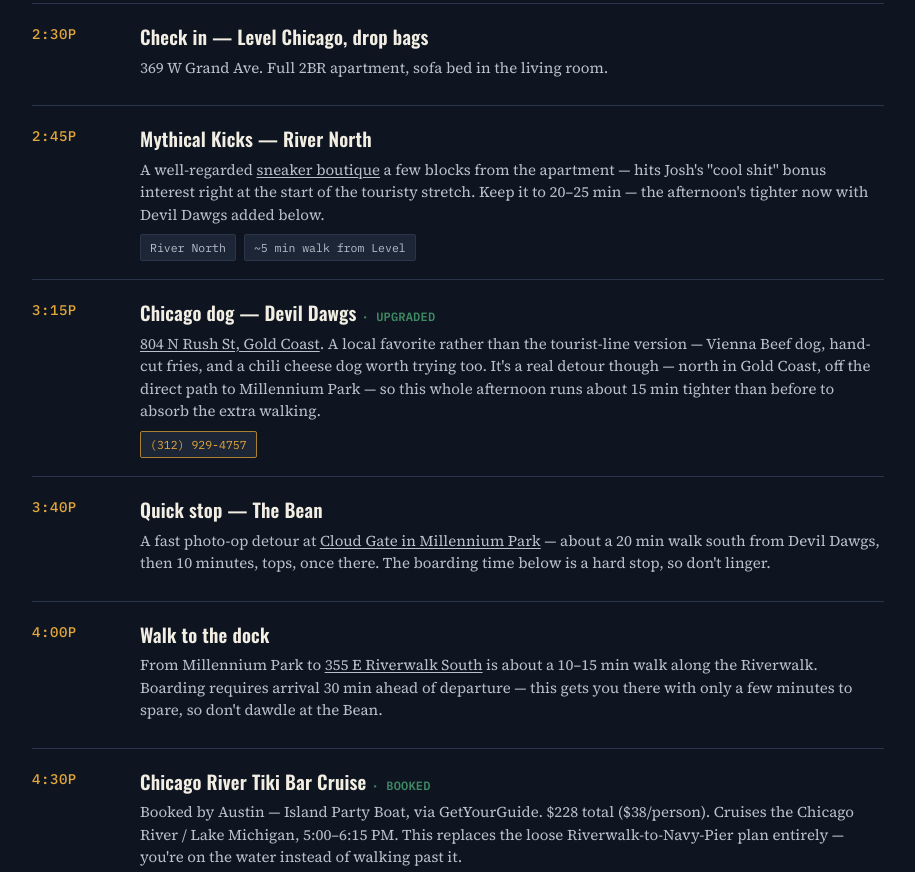
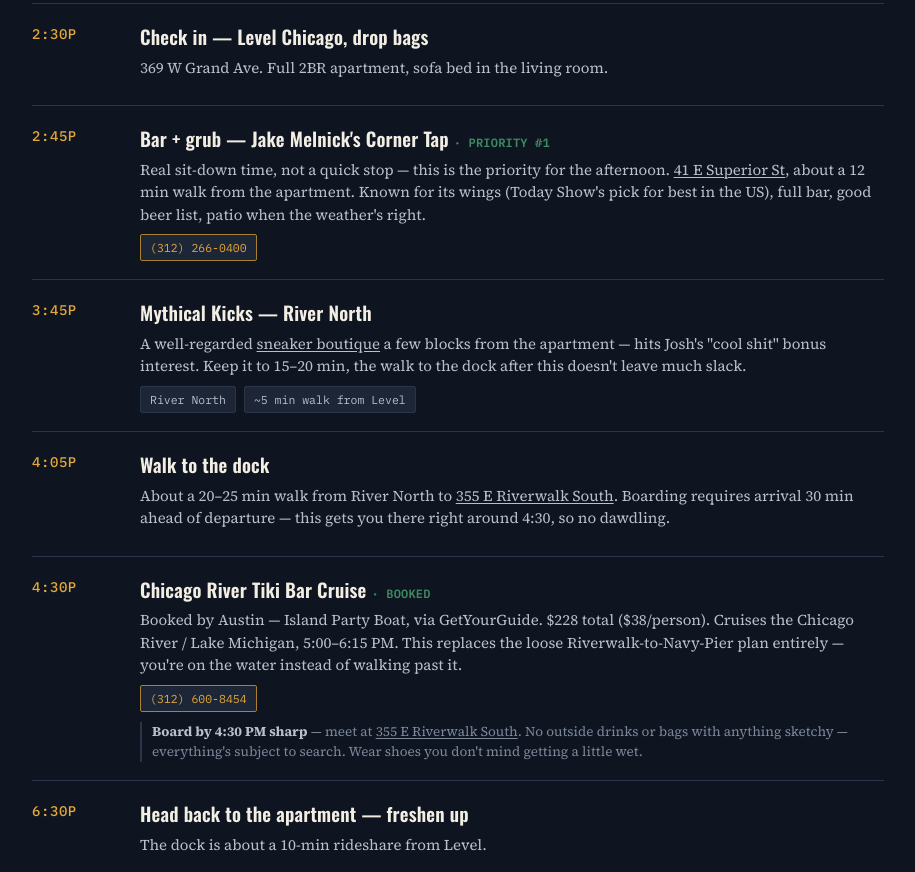
Before and after one commit to alanb43/skills-repo, a plain HTML site: page index.html in a window 1280 px wide. Shown: the part 1100-1972 px from the top of the page, without its empty margins (182-1097 px from the left). Drawn offline with nearby package versions, Linux system fonts and the light colour scheme.

Commit message:
Reorder events and update details for itinerary
Reordered events for Josh's bachelor weekend itinerary, prioritizing a visit to Jake Melnick's Corner Tap over Devil Dawgs and the Millennium Park photo stop. Updated event details and timings accordingly.

```diff
--- a/index.html
+++ b/index.html
@@ -304,36 +304,26 @@
     <div class="event">
       <div class="time">2:45P</div>
       <div>
+        <div class="title">Bar + grub — Jake Melnick's Corner Tap <span style="color:var(--turf);font-family:'IBM Plex Mono',monospace;font-size:12px;">· PRIORITY #1</span></div>
+        <div class="desc">Real sit-down time, not a quick stop — this is the priority for the afternoon. <a href="https://www.google.com/maps/search/?api=1&query=Jake+Melnick%27s+Corner+Tap+41+E+Superior+St+Chicago+IL">41 E Superior St</a>, about a 12 min walk from the apartment. Known for its wings (Today Show's pick for best in the US), full bar, good beer list, patio when the weather's right.</div>
+        <div class="meta"><span class="pill book">(312) 266-0400</span></div>
+      </div>
+    </div>
+
+    <div class="event">
+      <div class="time">3:45P</div>
+      <div>
         <div class="title">Mythical Kicks — River North</div>
-        <div class="desc">A well-regarded <a href="https://www.google.com/maps/search/?api=1&query=Mythical+Kicks+Chicago+IL">sneaker boutique</a> a few blocks from the apartment — hits Josh's "cool shit" bonus interest right at the start of the touristy stretch. Keep it to 20–25 min — the afternoon's tighter now with Devil Dawgs added below.</div>
+        <div class="desc">A well-regarded <a href="https://www.google.com/maps/search/?api=1&query=Mythical+Kicks+Chicago+IL">sneaker boutique</a> a few blocks from the apartment — hits Josh's "cool shit" bonus interest. Keep it to 15–20 min, the walk to the dock after this doesn't leave much slack.</div>
         <div class="meta"><span class="pill">River North</span><span class="pill">~5 min walk from Level</span></div>
       </div>
     </div>
 
     <div class="event">
-      <div class="time">3:15P</div>
-      <div>
-        <div class="title">Chicago dog — Devil Dawgs <span style="color:var(--turf);font-family:'IBM Plex Mono',monospace;font-size:12px;">· UPGRADED</span></div>
-        <div class="desc"><a href="https://www.google.com/maps/search/?api=1&query=Devil+Dawgs+804+N+Rush+St+Chicago+IL">804 N Rush St, Gold Coast</a>. A local favorite rather than the tourist-line version — Vienna Beef dog, hand-cut fries, and a chili cheese dog worth trying too. It's a real detour though — north in Gold Coast, off the direct path to Millennium Park — so this whole afternoon runs about 15 min tighter than before to absorb the extra walking.</div>
-        <div class="meta">
-          <span class="pill book">(312) 929-4757</span>
-        </div>
-      </div>
-    </div>
-
-    <div class="event">
-      <div class="time">3:40P</div>
-      <div>
-        <div class="title">Quick stop — The Bean</div>
-        <div class="desc">A fast photo-op detour at <a href="https://www.google.com/maps/search/?api=1&query=Cloud+Gate+Millennium+Park+Chicago+IL">Cloud Gate in Millennium Park</a> — about a 20 min walk south from Devil Dawgs, then 10 minutes, tops, once there. The boarding time below is a hard stop, so don't linger.</div>
-      </div>
-    </div>
-
-    <div class="event">
-      <div class="time">4:00P</div>
+      <div class="time">4:05P</div>
       <div>
         <div class="title">Walk to the dock</div>
-        <div class="desc">From Millennium Park to <a href="https://www.google.com/maps/search/?api=1&query=355+E+Riverwalk+South+Chicago+IL+60601">355 E Riverwalk South</a> is about a 10–15 min walk along the Riverwalk. Boarding requires arrival 30 min ahead of departure — this gets you there with only a few minutes to spare, so don't dawdle at the Bean.</div>
+        <div class="desc">About a 20–25 min walk from River North to <a href="https://www.google.com/maps/search/?api=1&query=355+E+Riverwalk+South+Chicago+IL+60601">355 E Riverwalk South</a>. Boarding requires arrival 30 min ahead of departure — this gets you there right around 4:30, so no dawdling.</div>
       </div>
     </div>
 
@@ -530,7 +520,20 @@
 
 
 
-  <footer>MADE FOR JOSH'S BACHELOR WEEKEND · GO J & L CUNNINGHAM</footer>
+    <div class="scorecard">
+    <div class="scorecard-head">
+      <h2>Saturday Reorder</h2>
+      <span class="tag">1 EDIT</span>
+    </div>
+    <div class="fix-list">
+      <div class="fix">
+        <div class="mark">35</div>
+        <div class="body"><b>Made bar + food priority #1 right after check-in, ahead of the shoe shop.</b> Swapped in Jake Melnick's Corner Tap (41 E Superior St, famous wings, 12 min walk) for real sit-down time, then Mythical Kicks after. <span class="was">To make room, cut Devil Dawgs and the Millennium Park/Bean photo stop — there wasn't time for both a proper bar hang and everything else before the 4:30 boarding deadline.</span> If you want the hot dog back in somewhere, Sunday's got a gap between F1 and pregame that could fit it.</div>
+      </div>
+    </div>
+  </div>
+
+  <footer><footer>MADE FOR JOSH'S BACHELOR WEEKEND · GO J & L CUNNINGHAM</footer>
 </div>
 
 <script>
@@ -564,9 +567,8 @@
 window.addEventListener('load', function(){
   buildMap('map-sat', [
     {name: 'Level Chicago', lat: 41.8917, lng: -87.6355},
+    {name: "Jake Melnick's", lat: 41.8951, lng: -87.6289},
     {name: 'Mythical Kicks', lat: 41.8925, lng: -87.6370},
-    {name: "Devil Dawgs", lat: 41.8994, lng: -87.6255},
-    {name: 'Millennium Park / The Bean', lat: 41.8827, lng: -87.6233},
     {name: 'Tiki Bar Cruise Dock', lat: 41.8865, lng: -87.6178},
     {name: 'RPM Italian', lat: 41.8917, lng: -87.6329},
     {name: 'Machine Cocktail Bar', lat: 41.8925, lng: -87.6350},
```
